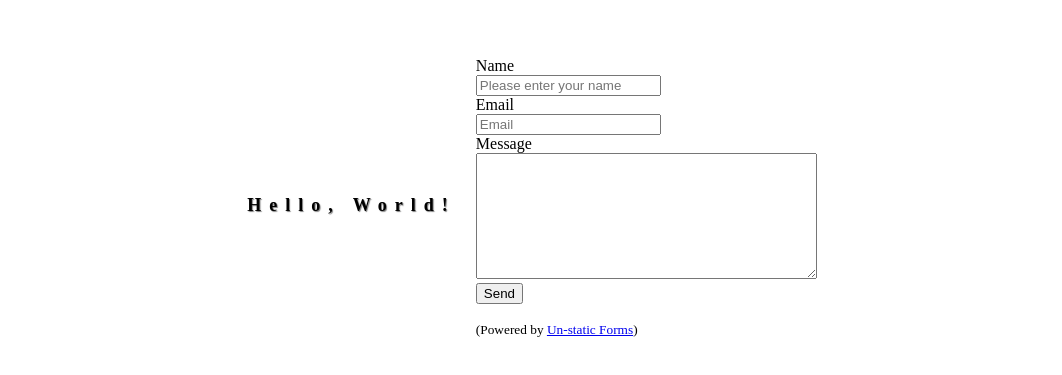
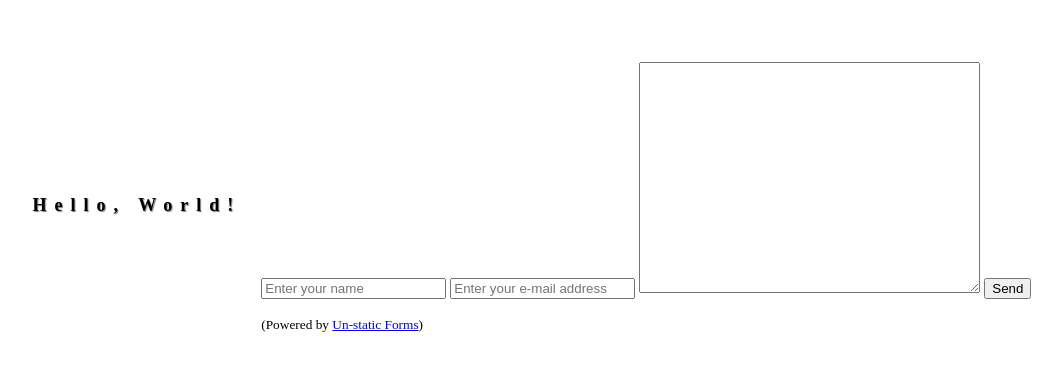
Before and after one commit to mikeymaps/mikeymaps.github.io, a plain HTML site: page index.html in a window 1280 px wide. Shown: the part 195-570 px from the top of the page, without its empty margins (118-1180 px from the left). Drawn offline with Linux system fonts and the light colour scheme.

Commit message:
Removed bootstrap.
Signed-off-by: mikeymaps <mike@mapsandmusic.com>

```diff
--- a/index.html
+++ b/index.html
@@ -36,35 +36,15 @@
     </div>
 
 
-<form method="post" action="https://forms.un-static.com/forms/a1fdbbb1af277e048d2905a1982a33cc891d4496">
-  <div class="form-group row">
-    <label for="inputName" class="col-sm-2 col-form-label">Name</label>
-    <div class="col-sm-10">
-      <input type="text" class="form-control" id="inputName" placeholder="Please enter your name">
-    </div>
-  </div>
-  <div class="form-group row">
-    <label for="inputEmail" class="col-sm-2 col-form-label">Email</label>
-    <div class="input-group col-sm-10">
-      <div class="input-group-prepend"><i class="input-group-text fa fa-envelope"></i></div>
-      <input type="email" class="form-control" id="inputEmail" placeholder="Email">
-    </div>
-  </div>
-  <div class="form-group row">
-    <label for="inputMessage" class="col-sm-2 col-form-label">Message</label>
-    <div class="col-sm-10">
-      <textarea name="inputMessage" cols="40" rows="8" class="form-control"></textarea>
-    </div>
-  </div>
-  <div class="form-group row">
-    <div class="col-sm-10">
-      <button type="submit" class="btn btn-primary">Send</button>
-    </div>
-  </div>
-  <div class="text-center">
-    <p><small>(Powered by <a rel="nofollow" href="Un-static Forms">Un-static Forms</a>)</small></p>
-  </div>
-</form>
+    <form method="post" action="https://forms.un-static.com/forms/a1fdbbb1af277e048d2905a1982a33cc891d4496">
+      <input type="text" name="name" placeholder="Enter your name" required>
+      <input type="email" name="email" placeholder="Enter your e-mail address" required>
+      <textarea name="message" cols="40" rows="15"></textarea>
+      <button type="submit">Send</button>
+      <div class="text-center">
+        <p><small>(Powered by <a rel="nofollow" href="Un-static Forms">Un-static Forms</a>)</small></p>
+      </div>
+    </form>
 
 
 </body>
```
